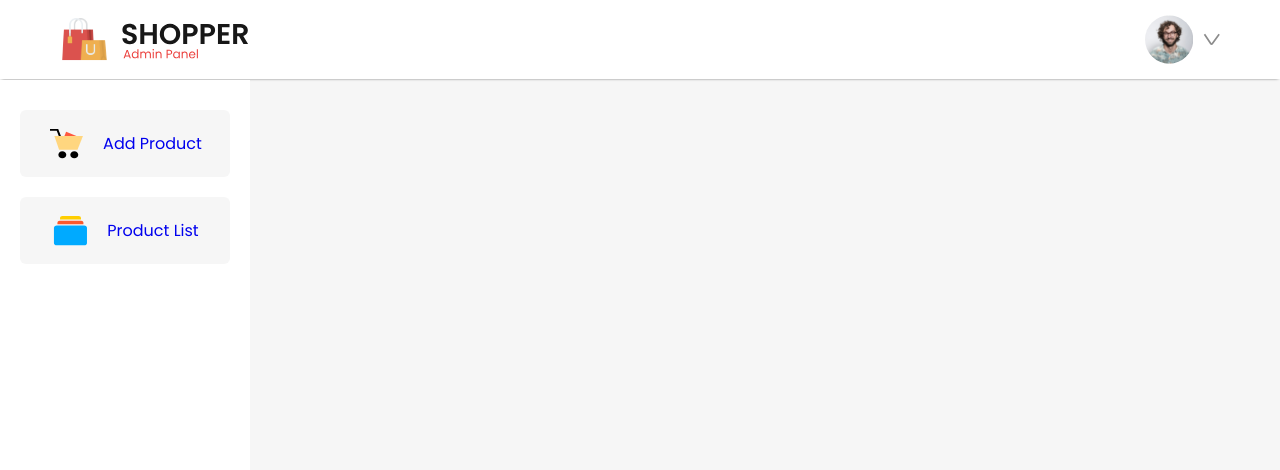
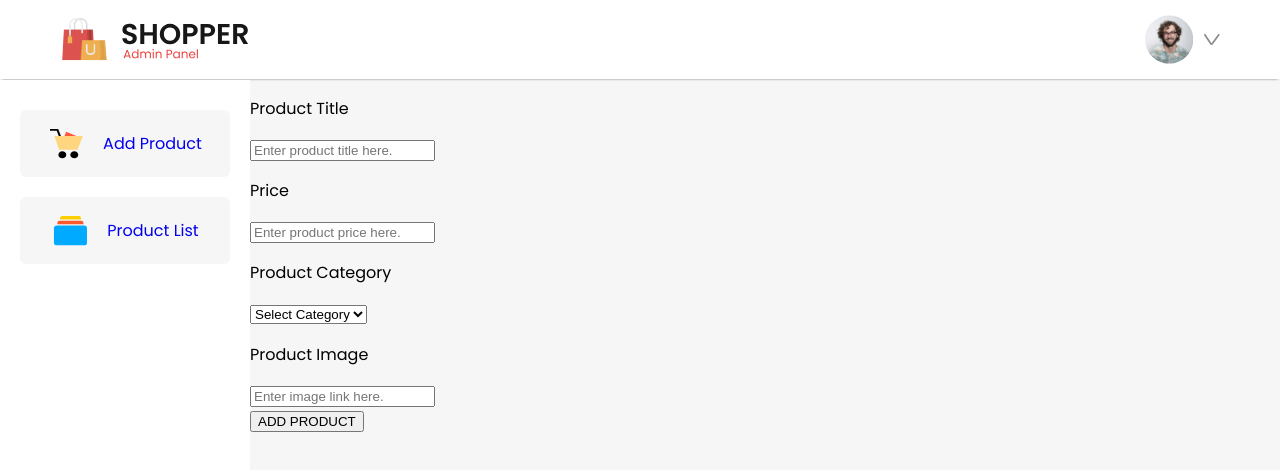
Before and after one commit to kevd82/BarbaricSplendorStore, a React (Vite) app in the folder admin/: page /addproduct in a window 1280 px wide. Shown: the top 470 px of the page. Built offline with nearby package versions, Linux system fonts and the light colour scheme.

Commit message:
admin addproduct work; schema adjustments

```diff
--- a/admin/src/Components/AddProduct/AddProduct.jsx
+++ b/admin/src/Components/AddProduct/AddProduct.jsx
@@ -4,7 +4,30 @@ import "./AddProduct.css";
 const AddProduct = () => {
   return (
     <div className="add-product">
-
+      <div className="addproduct-itemfield">
+        <p>Product Title</p>
+        <input type="text" name="title" placeholder="Enter product title here." />
+      </div>
+      <div className="addproduct-price">
+        <div className="addproduct-itemfield">
+          <p>Price</p>
+          <input type="text" name="price" placeholder="Enter product price here."/>
+        </div>
+      </div>
+      <div className="addproduct-itemfield">
+        <p>Product Category</p>
+        <select name="category" className="add-product-selector">
+          <option value="" disabled selected hidden>Select Category</option>
+          <option value="miniatures">Miniatures</option>
+          <option value="sceneryterrain">Scenery/Terrain</option>
+          <option value="books">Books</option>
+        </select>
+      </div>
+      <div className="addproduct-itemfield">
+        <p>Product Image</p>
+        <input type="text" name="image" placeholder="Enter image link here."/>
+      </div>
+      <button className="addproduct-btn">ADD PRODUCT</button>
     </div>
   )
 }
```
Also changed, not shown: 1 other file (tests, documents, lock files or other folders).
